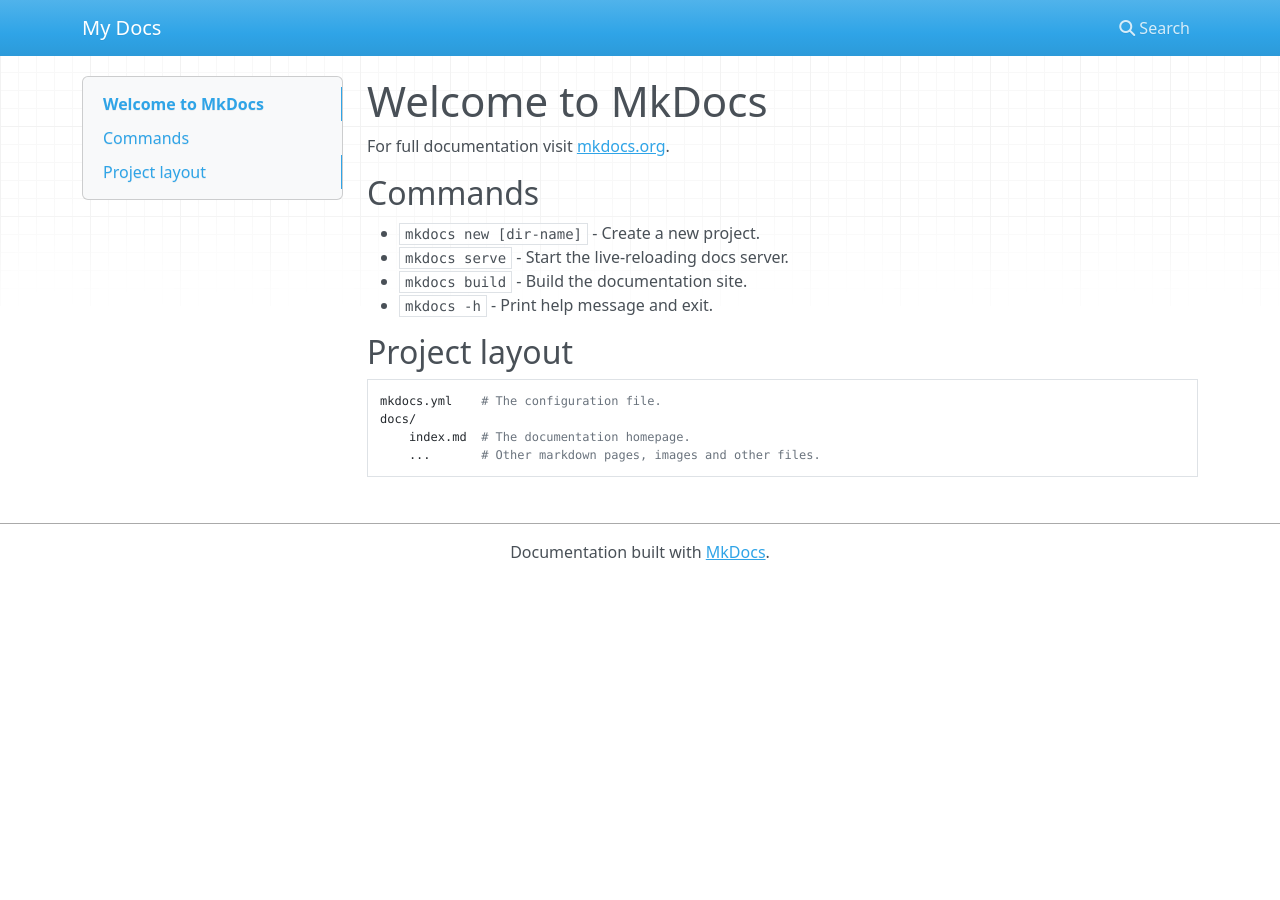
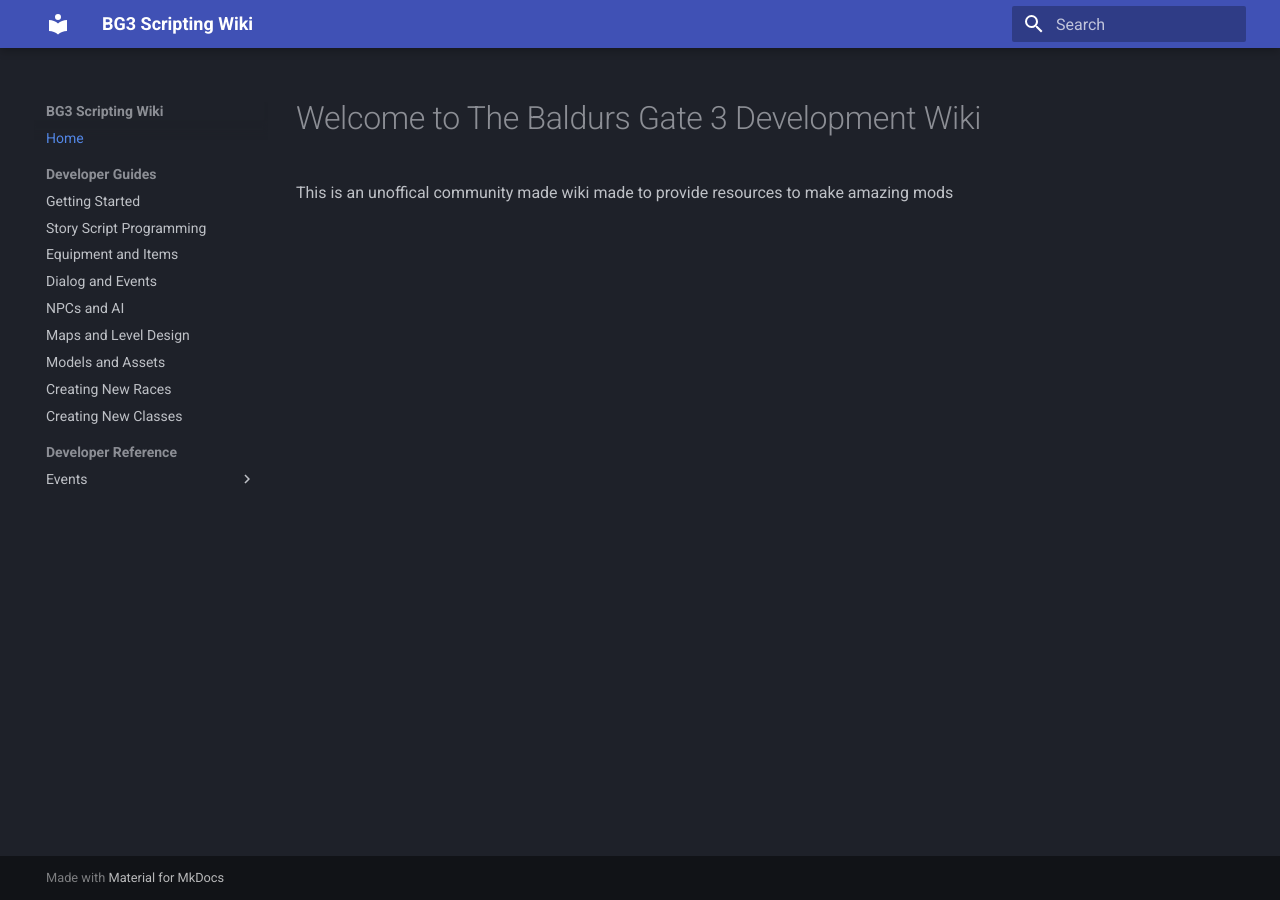
Before and after one commit to ThomasScottWhite/BG3ScriptingWIki, an MkDocs documentation site: the page built from docs/index.md, in a window 1280 px wide. Built offline with MkDocs 1.6.1 and Material for MkDocs 9.7.7, drawn with Linux system fonts in a browser that asks for light colours; nearby versions of some CDN libraries.

Commit message:
added inital project settings

```diff
--- a/docs/index.md
+++ b/docs/index.md
@@ -1,17 +1,3 @@
-# Welcome to MkDocs
+# Welcome to The Baldurs Gate 3 Development Wiki
 
-For full documentation visit [mkdocs.org](https://www.mkdocs.org).
-
-## Commands
-
-* `mkdocs new [dir-name]` - Create a new project.
-* `mkdocs serve` - Start the live-reloading docs server.
-* `mkdocs build` - Build the documentation site.
-* `mkdocs -h` - Print help message and exit.
-
-## Project layout
-
-    mkdocs.yml    # The configuration file.
-    docs/
-        index.md  # The documentation homepage.
-        ...       # Other markdown pages, images and other files.
+This is an unoffical community made wiki made to provide resources to make amazing mods
--- a/mkdocs.yml
+++ b/mkdocs.yml
@@ -1 +1,24 @@
-site_name: My Docs
+site_name: BG3 Scripting Wiki
+nav:
+  - Home: index.md
+  - Developer Guides:
+      - Getting Started: guide/start.md
+      - Story Script Programming : 404.md
+      - Equipment and Items : 404.md
+      - Dialog and Events : 404.md
+      - NPCs and AI : 404.md
+      - Maps and Level Design : 404.md
+      - Models and Assets : 404.md
+      - Creating New Races : guide/start.md
+      - Creating New Classes : guide/start.md
+
+  - Developer Reference:
+    - Events:
+      - Getting Started: guide/start.md
+
+theme:
+  name: material
+  palette:
+    scheme: slate
+  features:
+    - navigation.sections
```
